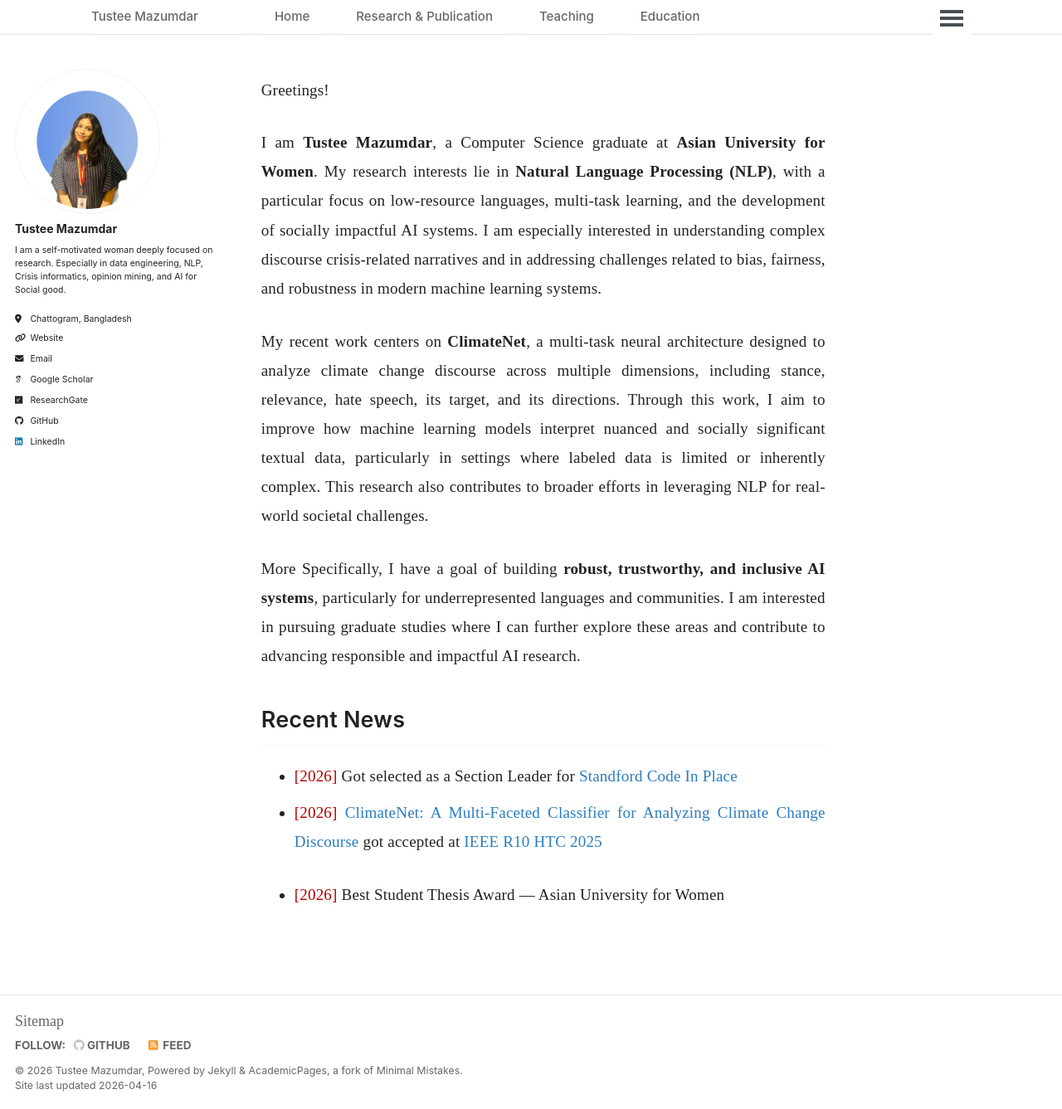
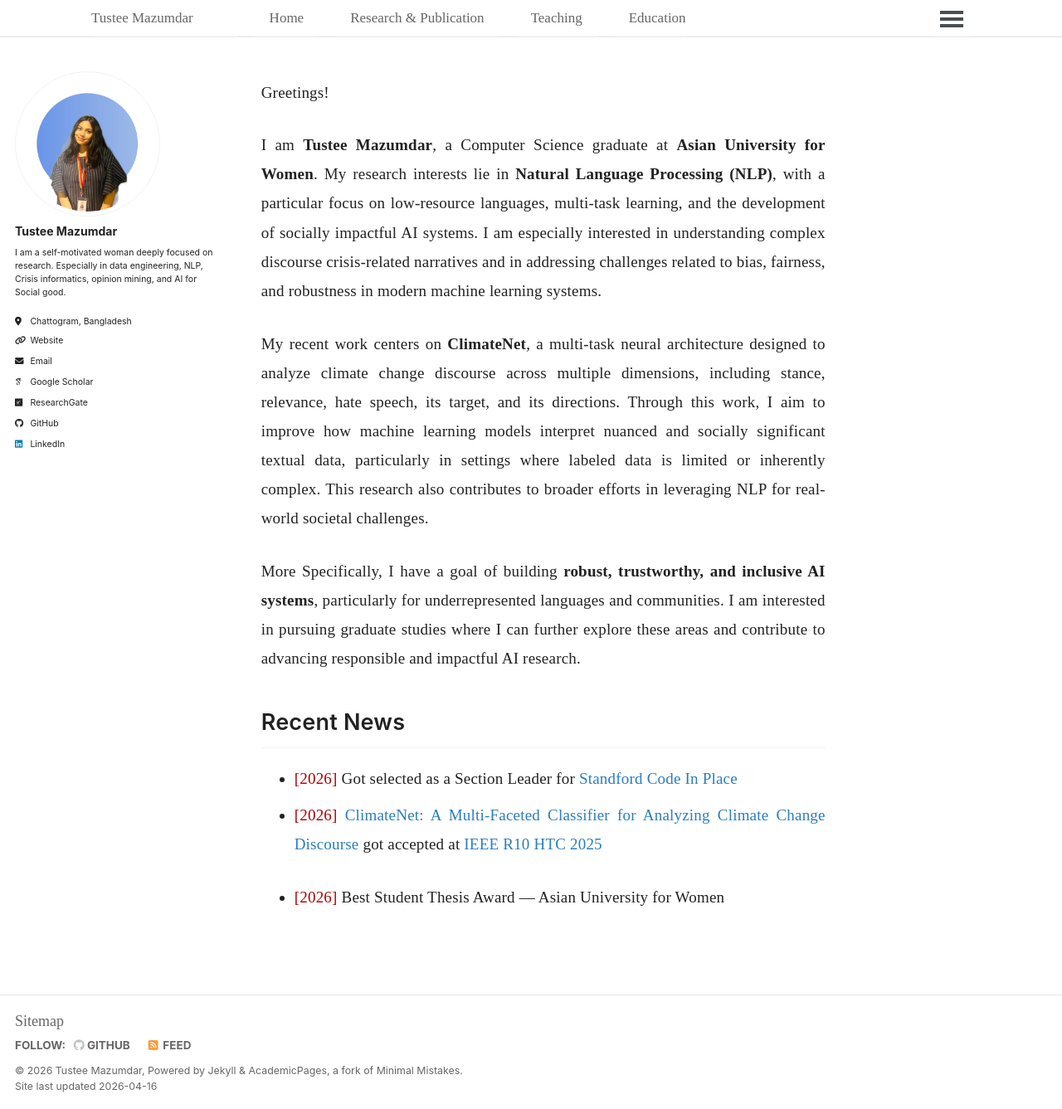
Before and after one commit to TusteeMazumdar/TusteeMazumdar.github.io, a Jekyll site: the page built from _pages/about.md, in a window 1280 px wide and 1337 px high. Shown: the whole window at 83% size. Built offline with Jekyll 4.4.1, drawn with Linux system fonts in a browser that asks for light colours; some web fonts are replaced; a script bundle is joined from its source files by our own code; library files that are not in the unit come from our copies.

Commit message:
Update main.scss

```diff
--- a/assets/css/main.scss
+++ b/assets/css/main.scss
@@ -207,3 +207,23 @@
   margin-right: 20px;
   white-space: nowrap;
 }
+/* ===== NAVBAR TYPOGRAPHY FIX ===== */
+
+/* Make navbar use same font as body */
+.masthead,
+.masthead__menu-item a,
+.site-title {
+  font-family: "Times New Roman", Times, serif !important;
+}
+
+/* Increase menu font size */
+.masthead__menu-item a {
+  font-size: 17px;   /* you can tweak: 16–18 */
+  font-weight: 400;
+}
+
+/* Make site title slightly stronger */
+.site-title {
+  font-size: 18px;
+  font-weight: 600;
+}
```
